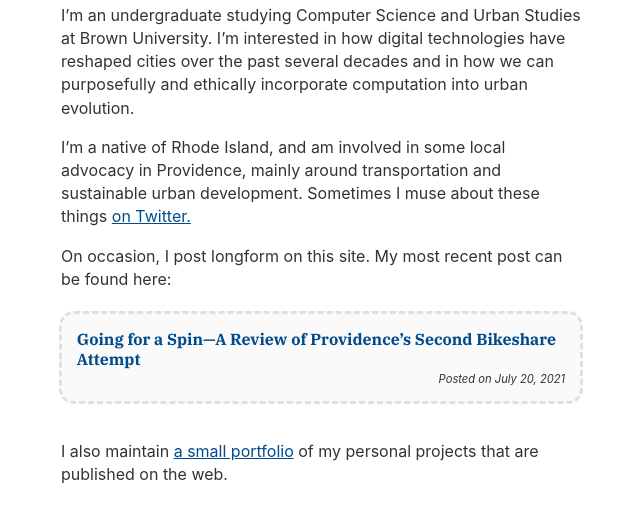
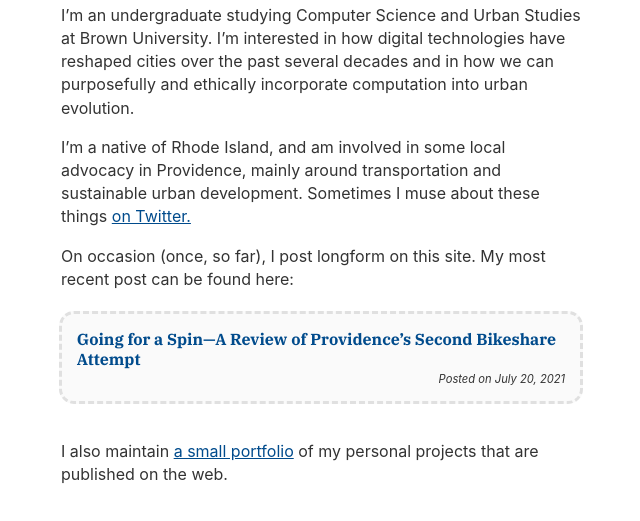
Before and after one commit to chris-sarli/chris.sarl, an Eleventy site: page index.njk in a window 1280 px wide. Shown: the part 65-586 px from the top of the page, without its empty margins (319-959 px from the left). Built offline with nearby package versions, Linux system fonts and the light colour scheme; Eleventy itself is replaced by a stand-in of ours; files that its build step writes are made by us from their sources; a web font is replaced by a local one.

Commit message:
Update readme and homepage

```diff
--- a/index.njk
+++ b/index.njk
@@ -7,7 +7,7 @@
 
   <p>I’m a native of Rhode Island, and am involved in some local advocacy in Providence, mainly around transportation and sustainable urban development. Sometimes I muse about these things <a href="https://twitter.com/chris_sarli/" target="_blank">on Twitter.</a></p>
 
-  <p>On occasion, I post longform on this site. My most recent post can be found here:</p>
+  <p>On occasion (once, so far), I post longform on this site. My most recent post can be found here:</p>
 </div>
 <a href="{{ latestPost.url }}" class="no-underline">
   <div class="feature-link">
```
Also changed, not shown: README.md.
